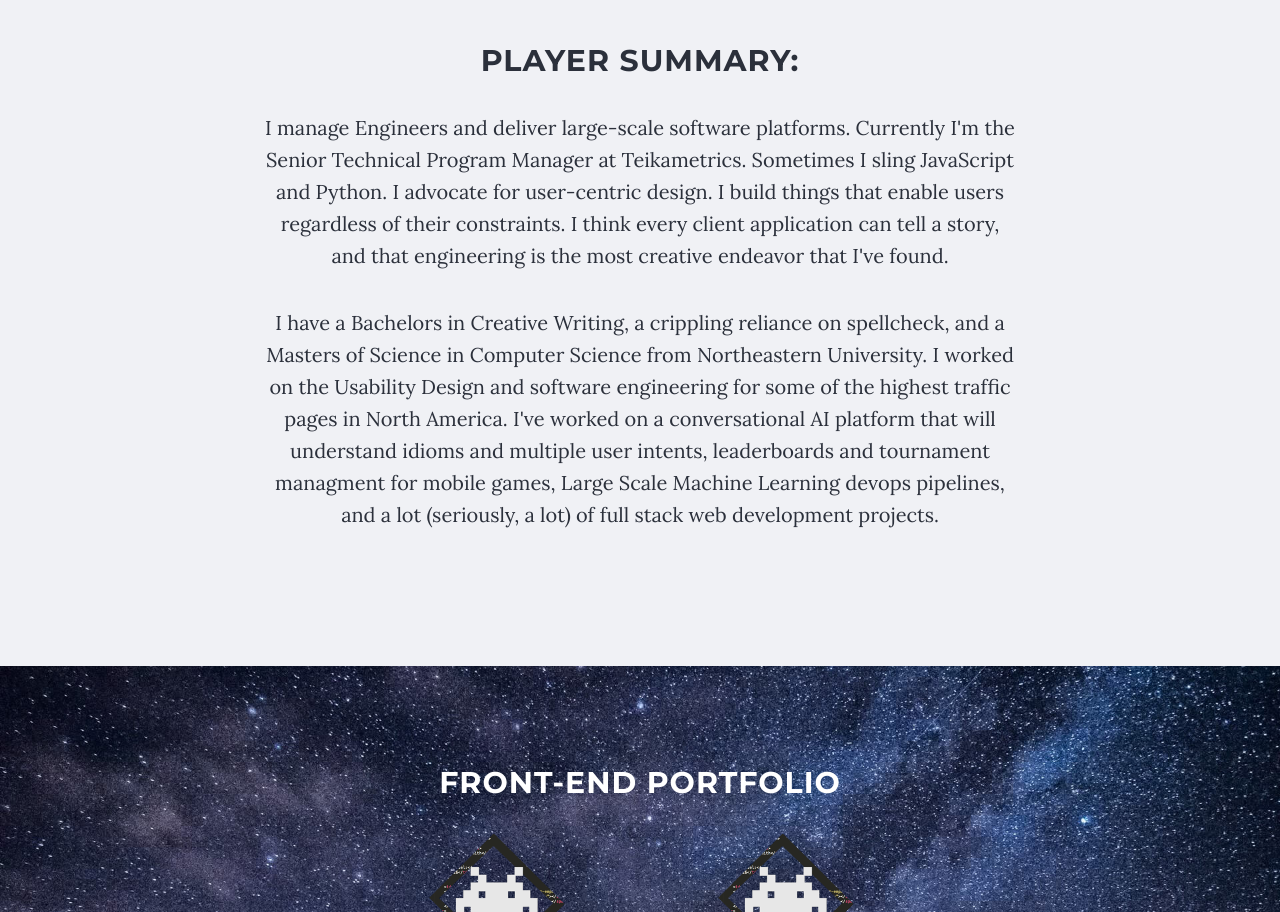
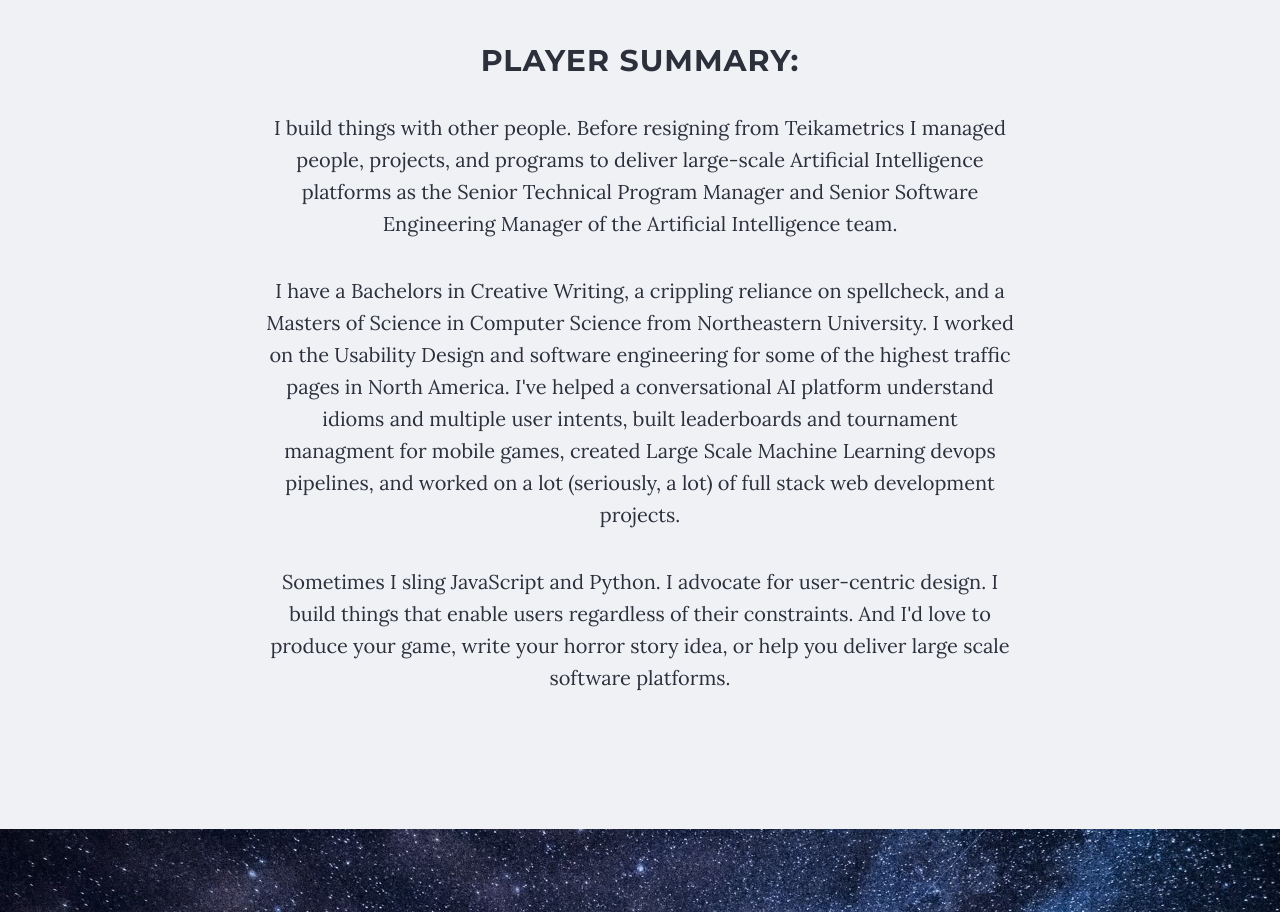
Before and after one commit to JocelynWordSmith/portfolio, a plain HTML site: page index.html in a window 1280 px wide. Shown: the part 1294-2206 px from the top of the page. Drawn offline with nearby package versions, Linux system fonts and the light colour scheme.

Commit message:
Update index.html

```diff
--- a/index.html
+++ b/index.html
@@ -84,15 +84,20 @@
                     <div class="col-lg-8 col-lg-offset-2">
                         <h2>Player Summary:</h2>
                         <p>
-                            I manage Engineers and deliver large-scale software platforms. Currently I'm the Senior Technical Program Manager at Teikametrics.
-                            Sometimes I sling JavaScript and Python. I advocate for user-centric design. I build things that enable users regardless of their constraints. I think every
-                            client application can tell a story, and that engineering is the most creative endeavor that I've found.
+                            I build things with other people. Before resigning from Teikametrics I managed people, projects, and programs to deliver
+                            large-scale Artificial Intelligence platforms as the Senior Technical Program Manager and Senior Software Engineering Manager
+                            of the Artificial Intelligence team.
                         </p>
                         <p>
                             I have a Bachelors in Creative Writing, a crippling reliance on spellcheck, and a Masters of Science in Computer Science
                             from Northeastern University. I worked on the Usability Design and software engineering for some of the highest traffic pages
-                            in North America. I've worked on a conversational AI platform that will understand idioms and multiple user intents,
-                            leaderboards and tournament managment for mobile games, Large Scale Machine Learning devops pipelines, and a lot (seriously, a lot) of full stack web development projects.
+                            in North America. I've helped a conversational AI platform understand idioms and multiple user intents,
+                            built leaderboards and tournament managment for mobile games, created Large Scale Machine Learning devops pipelines,
+                            and worked on a lot (seriously, a lot) of full stack web development projects.
+                        </p>
+                        <p>
+                            Sometimes I sling JavaScript and Python. I advocate for user-centric design. I build things that enable users regardless of
+                            their constraints. And I'd love to produce your game, write your horror story idea, or help you deliver large scale software platforms.
                         </p>
                         <!--
                         <p>
```
